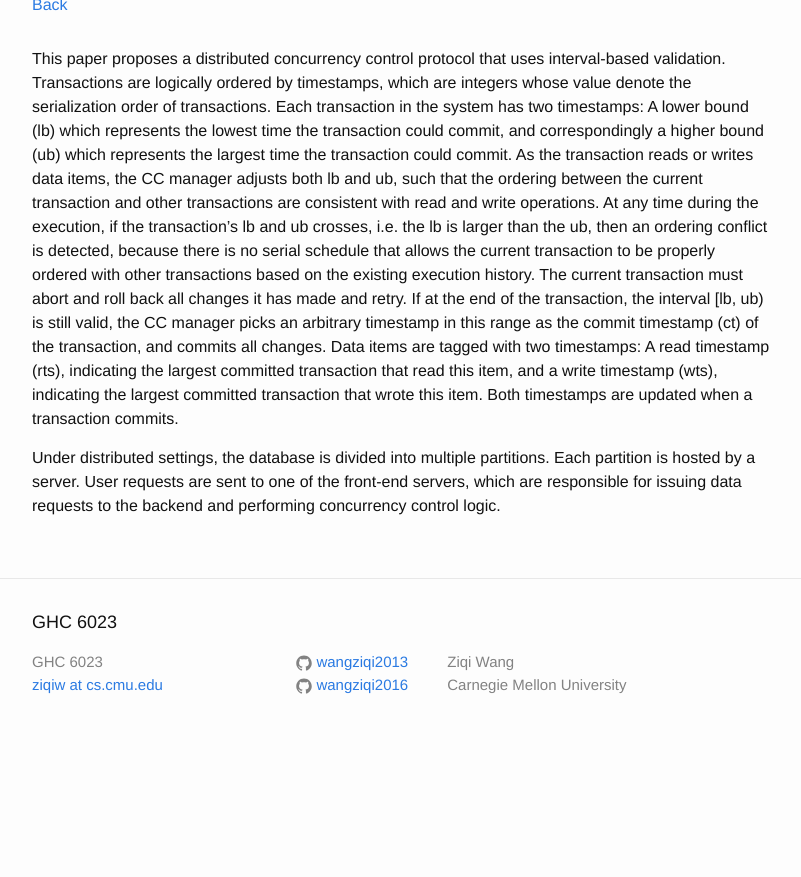
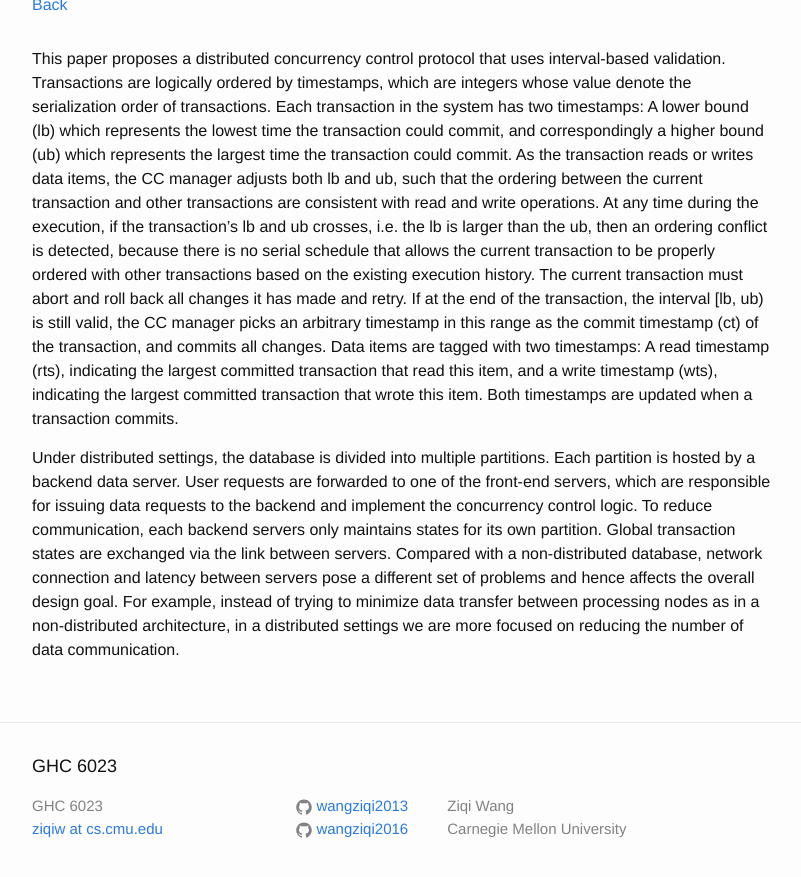
Before and after one commit to wangziqi2013/wangziqi2013.github.io, a Jekyll site: the page built from _posts/2018-12-18-maat.markdown, in a window 1280 px wide and 900 px high, scrolled down 631 px. Shown: the top 877 px of the window, without its empty margins (238-1039 px from the left). Built offline with Jekyll 4.4.1, drawn with Linux system fonts in a browser that asks for light colours; before the commit the page ends 1387 px from its top, so only the background shows below that.

Commit message:
Working on design goal

```diff
--- a/_posts/2018-12-18-maat.markdown
+++ b/_posts/2018-12-18-maat.markdown
@@ -29,6 +29,11 @@ read timestamp (rts), indicating the largest committed transaction that read thi
 indicating the largest committed transaction that wrote this item. Both timestamps are updated when a
 transaction commits.
 
-Under distributed settings, the database is divided into multiple partitions. Each partition is hosted by a server.
-User requests are sent to one of the front-end servers, which are responsible for issuing data requests to the backend
-and performing concurrency control logic.
+Under distributed settings, the database is divided into multiple partitions. Each partition is hosted by a backend data
+server. User requests are forwarded to one of the front-end servers, which are responsible for issuing data requests to
+the backend and implement the concurrency control logic. To reduce communication, each backend servers only maintains
+states for its own partition. Global transaction states are exchanged via the link between servers. Compared with a
+non-distributed database, network connection and latency between servers pose a different set of problems and hence
+affects the overall design goal. For example, instead of trying to minimize data transfer between processing nodes
+as in a non-distributed architecture, in a distributed settings we are more focused on reducing the number of
+data communication.
```
